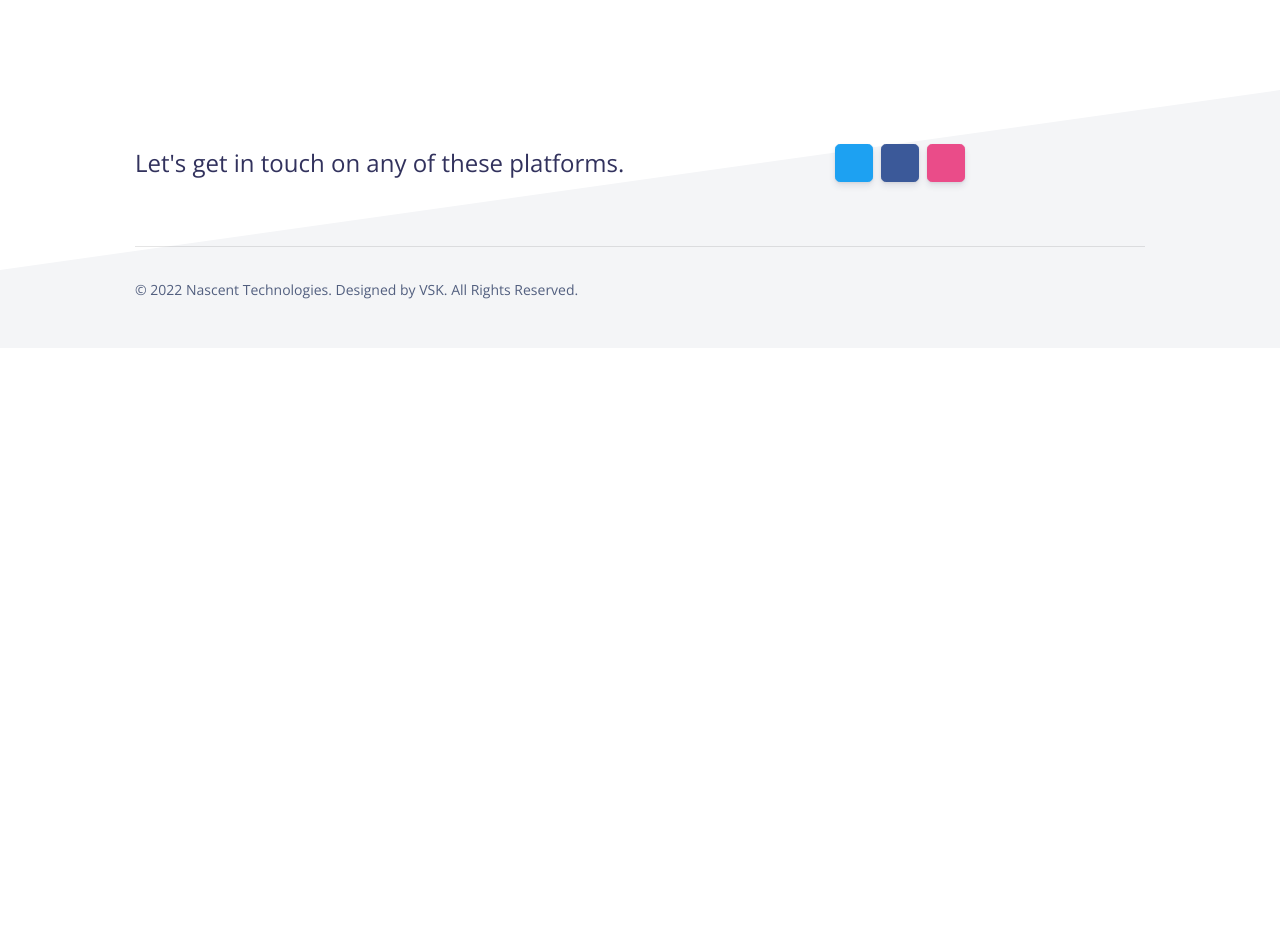
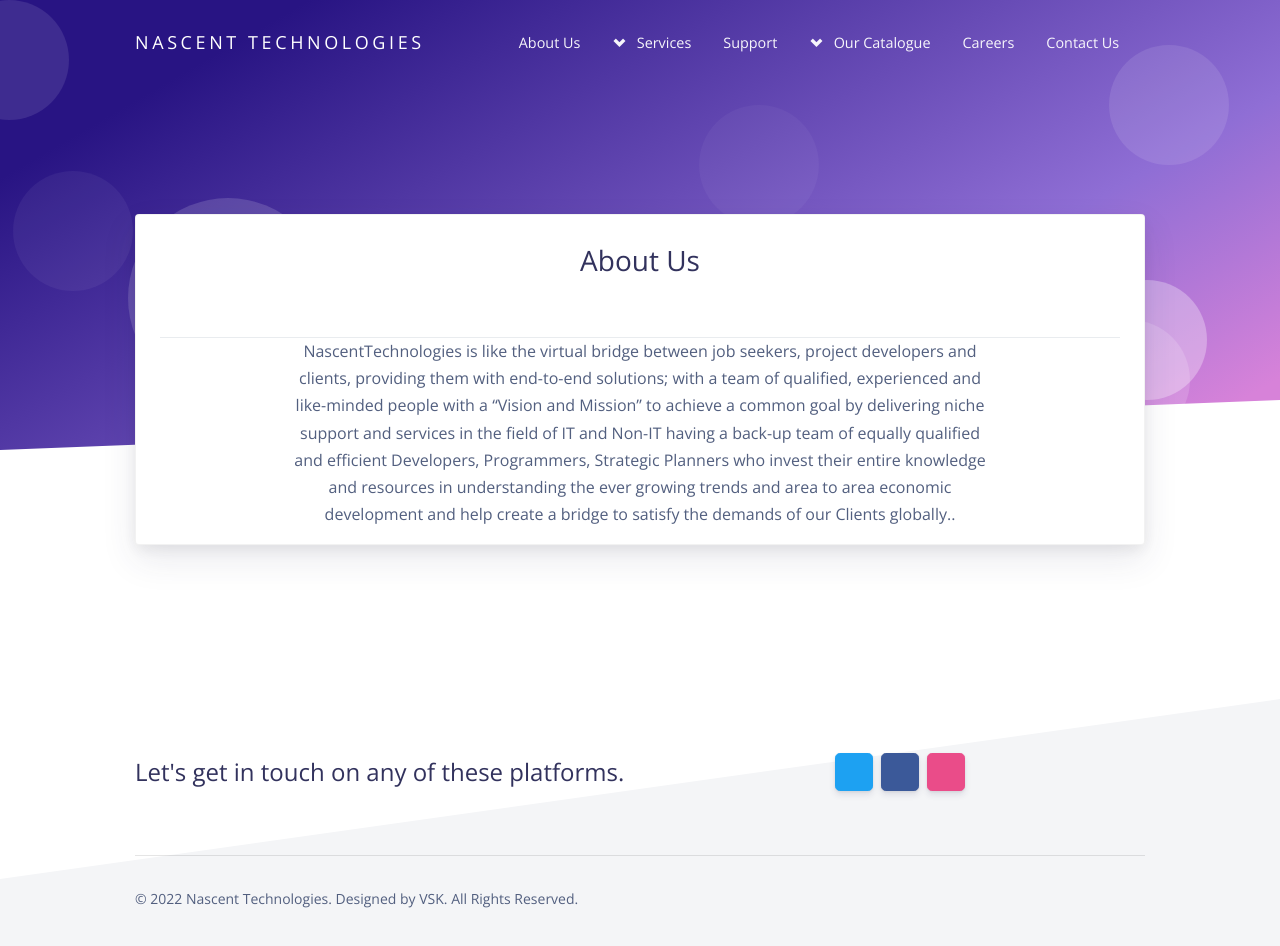
Before and after one commit to sreevsk/Nascent, an Angular app: page /#/about-us in a window 1280 px wide. Before the commit this address led to /#/. Shown: the top 946 px of the page. Before the commit the page ends 800 px from the top, so only its background shows below. Built offline with nearby package versions, Linux system fonts and the light colour scheme; some icons are missing.

Commit message:
Adding about us

```diff
--- a/angular.json
+++ b/angular.json
@@ -13,7 +13,7 @@
         "build": {
           "builder": "@angular-devkit/build-angular:browser",
           "options": {
-            "outputPath": "dist/argon-design-system-angular",
+            "outputPath": "dist/nascent",
             "index": "src/index.html",
             "main": "src/main.ts",
             "polyfills": "src/polyfills.ts",
--- /dev/null
+++ b/src/app/about-us/about-us.component.html
@@ -0,0 +1,47 @@
+<main class="profile-page">
+    <section class="section-profile-cover section-shaped my-0" style="height: 450px;">
+        <!-- Circles background -->
+        <div class="shape shape-style-1 shape-primary alpha-4">
+            <span></span>
+            <span></span>
+            <span></span>
+            <span></span>
+            <span></span>
+            <span></span>
+            <span></span>
+        </div>
+        <!-- SVG separator -->
+        <div class="separator separator-bottom separator-skew">
+            <svg x="0" y="0" viewBox="0 0 2560 100" preserveAspectRatio="none" version="1.1"
+                xmlns="http://www.w3.org/2000/svg">
+                <polygon class="fill-white" points="2560 0 2560 100 0 100"></polygon>
+            </svg>
+        </div>
+    </section>
+    <section class="section">
+        <div class="container">
+            <div class="card card-profile shadow mt--300">
+                <div class="px-4">
+                    <br>
+                    <div class="row justify-content-center">
+                        <h3>About Us</h3>
+                    </div>
+                    <div class="mt-5 border-top text-center">
+                        <div class="row justify-content-center">
+                            <div class="col-lg-9">
+                                <p>NascentTechnologies is like the virtual bridge between job seekers, project
+                                    developers and clients, providing them with end-to-end solutions; with a team of
+                                    qualified, experienced and like-minded people with a “Vision and Mission” to achieve
+                                    a common goal by delivering niche support and services in the field of IT and Non-IT
+                                    having a back-up team of equally qualified and efficient Developers, Programmers,
+                                    Strategic Planners who invest their entire knowledge and resources in understanding
+                                    the ever growing trends and area to area economic development and help create a
+                                    bridge to satisfy the demands of our Clients globally..</p>
+                            </div>
+                        </div>
+                    </div>
+                </div>
+            </div>
+        </div>
+    </section>
+</main>
--- /dev/null
+++ b/src/app/about-us/about-us.component.ts
@@ -0,0 +1,15 @@
+import { Component, OnInit } from '@angular/core';
+
+@Component({
+  selector: 'app-about-us',
+  templateUrl: './about-us.component.html',
+  styleUrls: ['./about-us.component.css']
+})
+export class AboutUsComponent implements OnInit {
+
+  constructor() { }
+
+  ngOnInit(): void {
+  }
+
+}
--- a/src/app/app.module.ts
+++ b/src/app/app.module.ts
@@ -9,6 +9,7 @@ import { AppComponent } from './app.component';
 import { HomeComponent } from './home/home.component';
 import { NavbarComponent } from './shared/navbar/navbar.component';
 import { FooterComponent } from './shared/footer/footer.component';
+import { AboutUsComponent } from './about-us/about-us.component';
 
 
 @NgModule({
@@ -17,6 +18,7 @@ import { FooterComponent } from './shared/footer/footer.component';
     HomeComponent,
     NavbarComponent,
     FooterComponent,
+    AboutUsComponent,
   ],
   imports: [
     BrowserModule,
--- a/src/app/home/home.component.html
+++ b/src/app/home/home.component.html
@@ -12,13 +12,16 @@
         <span></span>
         <span></span>
         <span></span>
+        <span></span>
+        <span></span>
+        <span></span>
       </div>
       <div class="container py-lg-md d-flex">
         <div class="col px-0">
           <div class="row">
-            <div class="col-lg-6">
+            <div class="col-lg-12">
               <h1 class="display-2  text-white">Virtual Bridge
-                <span>between Job seekers, project developers and clients</span>
+                <span>between <br>Job seekers, project developers and clients</span>
 
               </h1>
             </div>
@@ -112,8 +115,7 @@
               the gateway or the one-stop service and solution provider – a most unique platform for upcoming projects
               and the end solution to staffing requirements.</p>
             <div class="btn-wrapper">
-              <a href="#"
-                class="btn btn-info btn-icon mb-3 mb-sm-0">
+              <a href="#" class="btn btn-info btn-icon mb-3 mb-sm-0">
                 <span class="btn-inner--icon"><i class="fa fa-info-circle"></i></span>
                 <span class="btn-inner--text">About Us</span>
               </a>
--- a/src/app/shared/navbar/navbar.component.html
+++ b/src/app/shared/navbar/navbar.component.html
@@ -1,7 +1,7 @@
 <nav id="navbar-main"
   class="navbar navbar-main navbar-expand-lg navbar-transparent navbar-light headroom headroom--top headroom--pinned">
   <div class="container">
-    <a class="navbar-brand mr-lg-5" [routerLink]="['/landing']">
+    <a class="navbar-brand mr-lg-5" [routerLink]="['/home']">
       Nascent Technologies
     </a>
     <button class="navbar-toggler" type="button" (click)="isCollapsed = !isCollapsed"
@@ -13,7 +13,7 @@
         <div class="row">
           <div class="col-6 collapse-brand">
             <a [routerLink]="['/landing']">
-              <img src="./assets/img/brand/blue.png">
+              <img src="./assets/img/brand/logo-wt-1.png">
             </a>
           </div>
           <div class="col-6 collapse-close">
@@ -27,7 +27,7 @@
       </div>
       <ul class="navbar-nav navbar-nav-hover align-items-lg-center">
         <li class="nav-item">
-          <a class="nav-link no-caret" role="button">
+          <a class="nav-link no-caret" role="button" [routerLink]="['/about-us']">
             <span class="nav-link-inner--text">About Us</span>
           </a>
         </li>
```
Also changed, not shown: src/app/app.routing.ts (+7 -5 lines), src/app/about-us/about-us.component.css (added), 1 other file (tests, documents, lock files or other folders).
